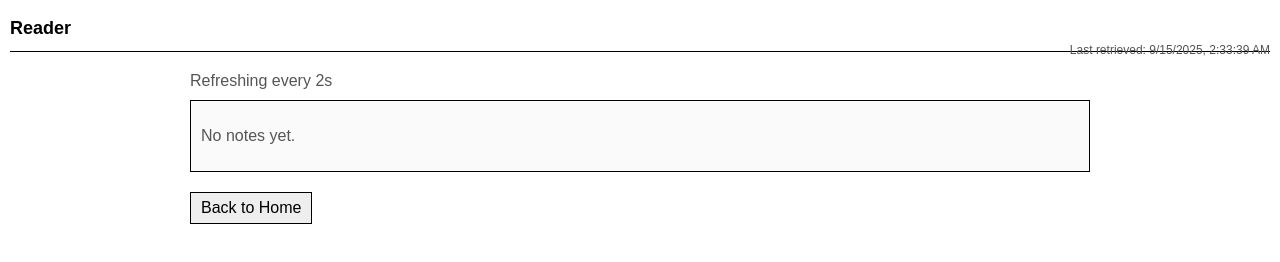
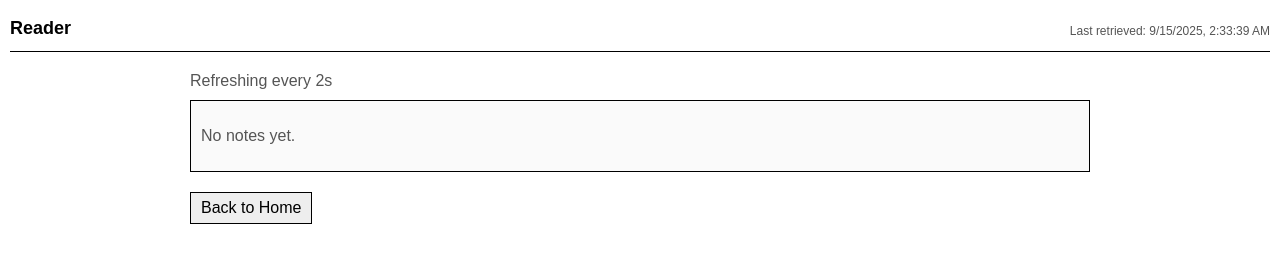
Before and after one commit to ilagko/COMP4537Lab1, a plain HTML site: page reader.html in a window 1280 px wide. Drawn offline with Linux system fonts and the light colour scheme.

Commit message:
Fix header layout: use simple flexbox and remove float for timestamp

```diff
--- a/css/styles.css
+++ b/css/styles.css
@@ -2,7 +2,7 @@
 * { box-sizing: border-box; }
 body { margin: 10px; font-family: Arial, sans-serif; color: #000; background: #fff; }
 
-.page-header { border-bottom: 1px solid #000; padding: 8px 0; }
+.page-header { border-bottom: 1px solid #000; padding: 8px 0; display: flex; align-items: center; justify-content: space-between; }
 .page-header h1 { margin: 0 0 4px; font-size: 18px; }
 .student-name { margin: 0; font-size: 12px; color: #555; }
 
@@ -15,7 +15,7 @@ body { margin: 10px; font-family: Arial, sans-serif; color: #000; background: #f
 .btn.danger { background: #f88; }
 
 .toolbar { margin: 10px 0; }
-.timestamp { float: right; font-size: 12px; color: #555; }
+.timestamp { font-size: 12px; color: #555; }
 
 .panel { border: 1px solid #000; padding: 10px; background: #fafafa; }
 
```
